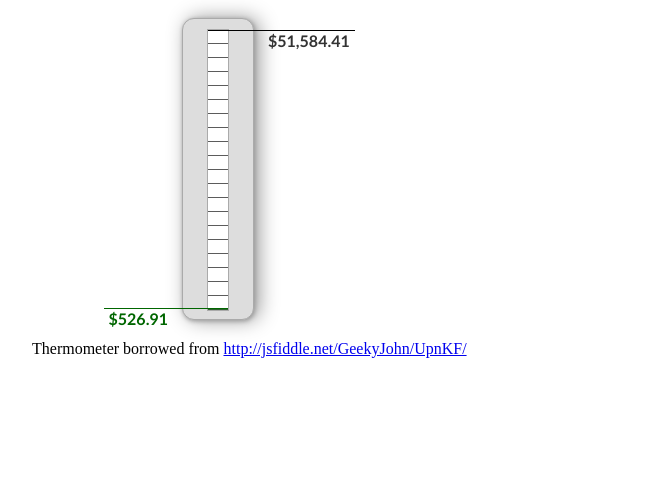
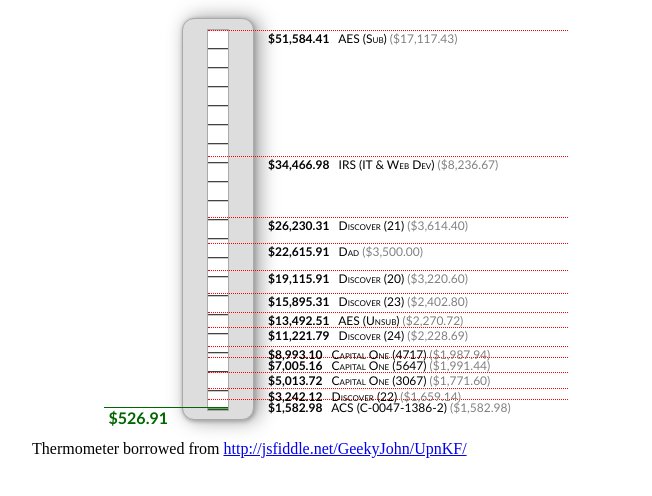
Before and after one commit to SeanZicari/debt_freedom_thermometer, a plain HTML site: page index.html in a window 1280 px wide. Shown: the part 70-566 px from the top of the page, without its empty margins (258-910 px from the left). Drawn offline with nearby package versions, Linux system fonts and the light colour scheme.

Commit message:
Added markers for each debt item.

```diff
--- a/index.html
+++ b/index.html
@@ -11,7 +11,7 @@
         float: left;
         margin:0 150px;
         width:70px;
-	    height:300px;
+        height:400px;
         position: relative;
         background: #ddd;
         border:1px solid #aaa;
@@ -29,7 +29,7 @@
     }
 
     .thermometer .track {
-	    height:280px;
+        height:380px;
         top:10px;
         width:20px;
         border: 1px solid #aaa;
@@ -68,6 +68,20 @@
         font-family: Trebuchet MS;
         font-weight: bold;
         color:#333;
+    }
+
+    .thermometer .loan_amount {
+        position: absolute;
+        width: 300px;
+        border-top: 1px dotted red;
+        padding-left: 60px;
+        font-family: Trebuchet MS;
+        font-variant: small-caps;
+        font-size: 12px;
+    }
+
+    .thermometer .loan_amount .payoff {
+        color: gray;
     }
 
     .thermometer .progress .amount {
@@ -139,7 +153,7 @@
 
         <div class="track">
             <div class="goal">
-                <div class="amount"> 51484 </div>
+                <div class="amount" style="display: none"> 51484 </div>
             </div>
             <div class="progress">
                 <div class="amount"> 0 </div>
@@ -216,6 +230,41 @@
     }
 }
 
+function append_debt_markers (debt_markers, $thermometer)
+{
+    var className = '',
+        css_height_px = '',
+        index,
+        marker_data,
+        marker_html = '',
+        $marker = $('<div class="loan_amount"></div>'),
+        $new_marker = null,
+        payoff = '',
+        running_total = '',
+        $progress = $thermometer.find('div.progress'),
+        thermo_height = parseInt($thermometer.find('div.track').css('height'));
+
+    for (index in debt_markers)
+    {
+        marker_data = debt_markers[index];
+
+        className = $marker.attr('class')+' '+index;
+        css_height_px = thermo_height-(thermo_height*marker_data['percent_of_total']);
+        payoff = formatCurrency(marker_data['payoff']);
+        running_total =
+
+        marker_html = '<strong>$'+formatCurrency(marker_data['running_total'])
+                    + '</strong>&nbsp;&nbsp;&nbsp;'+marker_data['name']
+                    + ' <span class="payoff">($'+payoff+')</span>';
+        $new_marker = $marker.clone()
+                             .attr('class', className)
+                             .css('top', css_height_px+'px')
+                             .html(marker_html);
+
+        $thermometer.find('div.track').append($new_marker);
+    }
+}
+
 function add_up_debt (debt)
 {
     var sum = 0;
@@ -226,22 +275,48 @@
     }
 
     return sum;
+};
+
+function calculate_debt_markers (debt, total_debt)
+{
+    var debt_markers = [],
+        payoff = null,
+        running_total = 0;
+
+    for (loan_name in debt)
+    {
+        payoff = debt[loan_name];
+        running_total += payoff;
+        percent_of_total = Math.round(running_total / total_debt * 100) / 100;
+
+        debt_markers.push({'name': loan_name,
+                           'payoff': payoff,
+                           'running_total': running_total,
+                           'percent_of_total': percent_of_total});
     }
+
+    return debt_markers;
+};
 
 $(document).ready(function(){
 
-    var debt = {};
+    var debt = {},
+        debt_markers = [],
+        $thermometer = $('#thermo1');
 
     $.getJSON('/debt.json', function (data)
     {
         debt = data;
 
-        var original_debt = add_up_debt(debt['original']),
-            paid_off = original_debt - add_up_debt(debt['current']);
+        var total_debt = add_up_debt(debt['original']),
+            paid_off = total_debt - add_up_debt(debt['current']);
+
+        debt_markers = calculate_debt_markers(debt['original'], total_debt);
 
         //call without the parameters to have it read from the DOM
-        thermometer("thermo1", original_debt, paid_off);
-	$('#thermo1').css('visibility', 'visible');
+        thermometer("thermo1", total_debt, paid_off);
+        append_debt_markers(debt_markers, $thermometer);
+        $thermometer.css('visibility', 'visible');
     });
 
 });
```
Lines whose indentation alone changed are shown as unchanged.
